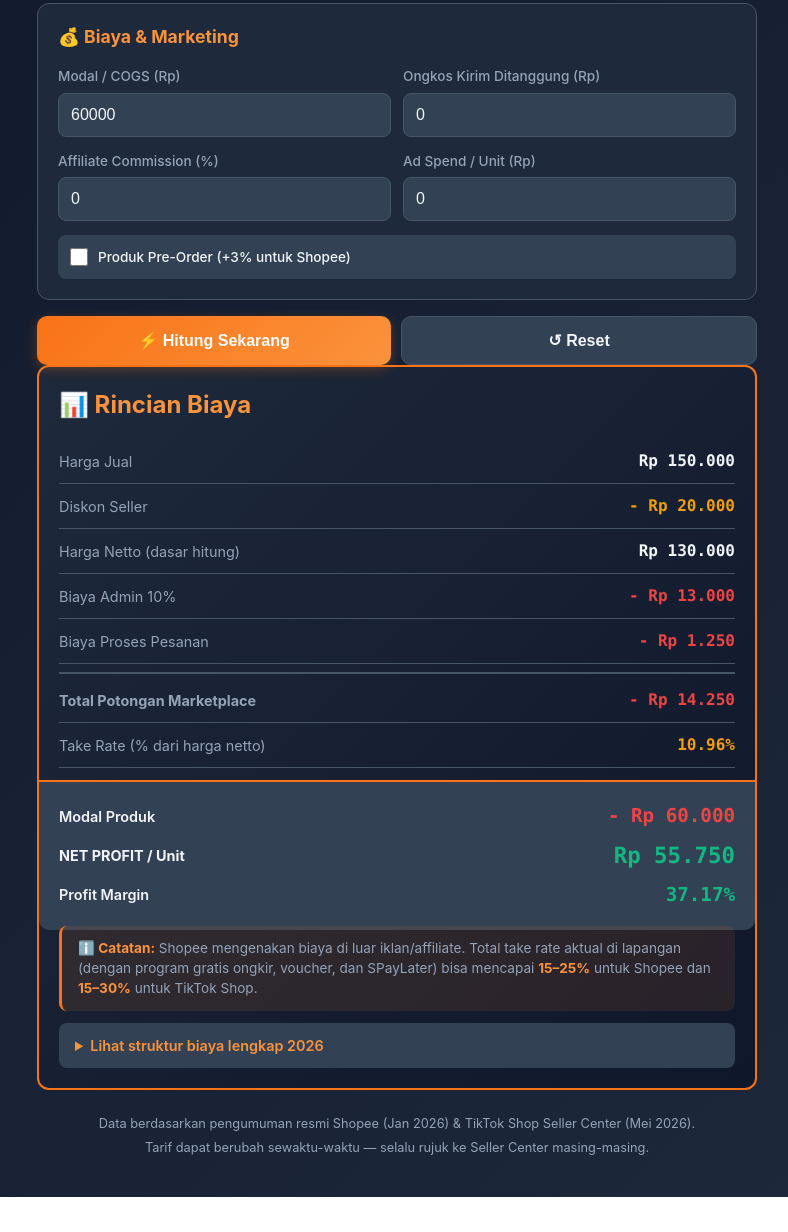
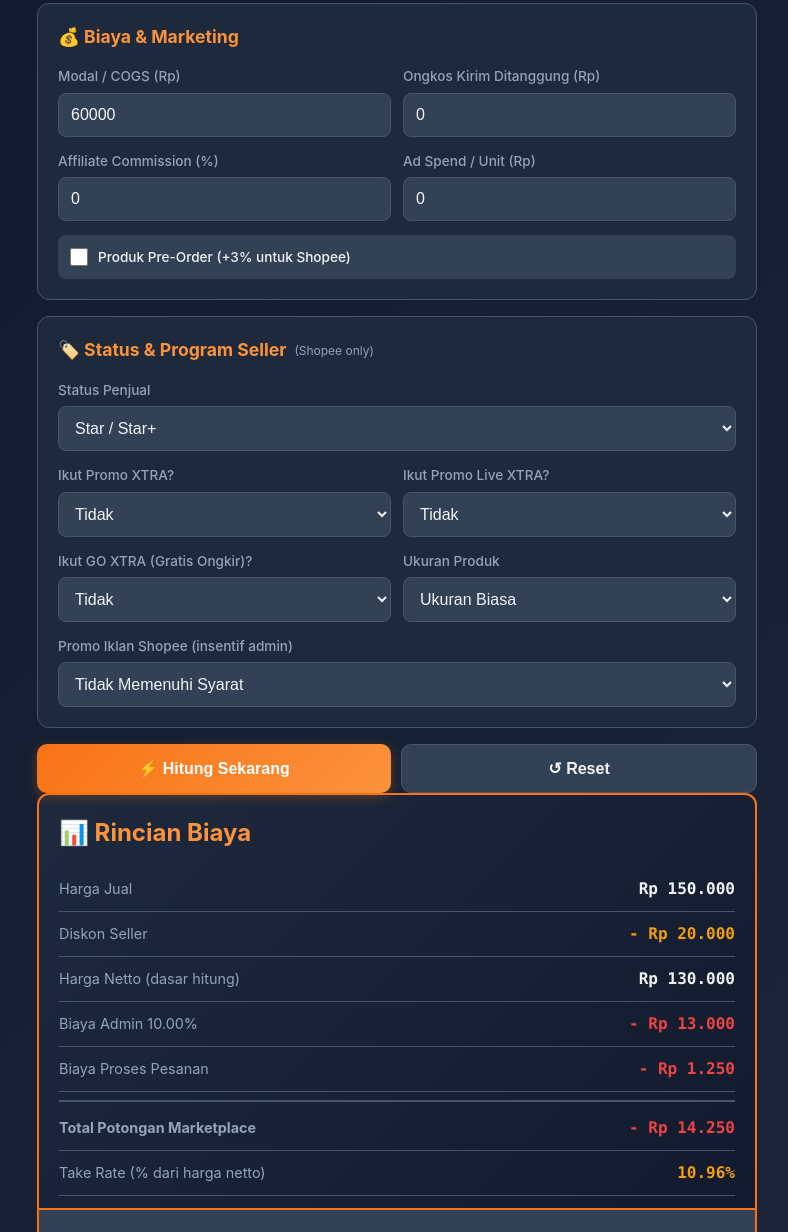
Before and after one commit to arkydarmalik-coder/marketplace-calculator-pondok, a plain HTML site: page index.html in a window 1280 px wide. Shown: the part 480-1712 px from the top of the page, without its empty margins (243-1031 px from the left). Before the commit the page ends 1677 px from the top, so only its background shows below. Drawn offline with Linux system fonts and the light colour scheme.

Commit message:
feat: add 6 Shopee seller fields (Status, XTRA, Live XTRA, GO XTRA, Ukuran, Iklan) with conditional fee logic

```diff
--- a/index.html
+++ b/index.html
@@ -304,6 +304,62 @@
     </div>
   </div>
 
+  <!-- Shopee-only: Status & Program Seller -->
+  <div class="card" id="cardStatus">
+    <h2>🏷️ Status & Program Seller <span style="font-size:0.75rem; color:var(--muted); font-weight:400;">(Shopee only)</span></h2>
+
+    <div class="form-group">
+      <label>Status Penjual</label>
+      <select id="statusPenjual">
+        <option value="non-star">Non-Star</option>
+        <option value="star" selected>Star / Star+</option>
+        <option value="mall">Shopee Mall</option>
+      </select>
+    </div>
+
+    <div class="form-row">
+      <div class="form-group">
+        <label>Ikut Promo XTRA?</label>
+        <select id="promoXtra">
+          <option value="tidak" selected>Tidak</option>
+          <option value="ya">Ya (+4%)</option>
+        </select>
+      </div>
+      <div class="form-group">
+        <label>Ikut Promo Live XTRA?</label>
+        <select id="promoLive">
+          <option value="tidak" selected>Tidak</option>
+          <option value="ya">Ya (free dgn Promo XTRA)</option>
+        </select>
+      </div>
+    </div>
+
+    <div class="form-row">
+      <div class="form-group">
+        <label>Ikut GO XTRA (Gratis Ongkir)?</label>
+        <select id="promoGo">
+          <option value="tidak" selected>Tidak</option>
+          <option value="ya">Ya (+4%)</option>
+        </select>
+      </div>
+      <div class="form-group">
+        <label>Ukuran Produk</label>
+        <select id="ukuranProduk">
+          <option value="biasa" selected>Ukuran Biasa</option>
+          <option value="besar">Ukuran Besar (+Rp 5.000)</option>
+        </select>
+      </div>
+    </div>
+
+    <div class="form-group">
+      <label>Promo Iklan Shopee (insentif admin)</label>
+      <select id="promoIklan">
+        <option value="tidak" selected>Tidak Memenuhi Syarat</option>
+        <option value="ya">Memenuhi Syarat (−1% admin)</option>
+      </select>
+    </div>
+  </div>
+
   <!-- Action Buttons -->
   <div class="actions">
     <button type="button" id="btnProses" class="btn btn-primary">⚡ Hitung Sekarang</button>
@@ -350,6 +406,22 @@
     <div class="row" id="rowOngkir" style="display:none">
       <span class="label">Ongkos Kirim Ditanggung</span>
       <span class="value danger" id="rOngkir">- Rp 0</span>
+    </div>
+    <div class="row" id="rowPromoXtra" style="display:none">
+      <span class="label">Biaya Layanan Promo XTRA <span id="lblXtra">4%</span></span>
+      <span class="value danger" id="rPromoXtra">- Rp 0</span>
+    </div>
+    <div class="row" id="rowPromoGo" style="display:none">
+      <span class="label">Biaya Layanan GO XTRA (Gratis Ongkir) <span id="lblGo">4%</span></span>
+      <span class="value danger" id="rPromoGo">- Rp 0</span>
+    </div>
+    <div class="row" id="rowUkuran" style="display:none">
+      <span class="label">Tambahan Ukuran Besar (Shipping)</span>
+      <span class="value danger" id="rUkuran">- Rp 0</span>
+    </div>
+    <div class="row" id="rowIklan" style="display:none">
+      <span class="label">Insentif Iklan Shopee (−1% admin)</span>
+      <span class="value success" id="rIklan">+ Rp 0</span>
     </div>
 
     <div class="row" style="border-top: 2px solid var(--border); margin-top: 8px; padding-top: 14px;">
@@ -467,6 +539,9 @@
         loadKategori();
         document.getElementById("mpNote").textContent = MARKETPLACE[currentMP].nama;
         document.getElementById("feeDetails").innerHTML = MARKETPLACE[currentMP].details;
+        // Show/hide Shopee-only card
+        const cardStatus = document.getElementById("cardStatus");
+        if (cardStatus) cardStatus.style.display = (currentMP === "shopee") ? "block" : "none";
         hitung();
       });
     });
@@ -497,7 +572,8 @@
     document.getElementById("btnReset").addEventListener("click", reset);
 
     // Enter key in any input triggers hitung
-    ["hargaJual", "diskon", "modal", "ongkir", "affiliate", "ads", "kategori"].forEach(id => {
+    ["hargaJual", "diskon", "modal", "ongkir", "affiliate", "ads", "kategori",
+     "statusPenjual", "promoXtra", "promoLive", "promoGo", "ukuranProduk", "promoIklan"].forEach(id => {
       const el = document.getElementById(id);
       el.addEventListener("keydown", e => { if (e.key === "Enter") document.getElementById("btnProses").click(); });
     });
@@ -517,6 +593,9 @@
     Object.entries(defaults).forEach(([id, val]) => { document.getElementById(id).value = val; });
     document.getElementById("preorder").checked = false;
     document.getElementById("kategori").selectedIndex = 0;
+    // Reset Shopee-only fields to default
+    const sDefaults = { statusPenjual: "star", promoXtra: "tidak", promoLive: "tidak", promoGo: "tidak", ukuranProduk: "biasa", promoIklan: "tidak" };
+    Object.entries(sDefaults).forEach(([id, val]) => { const el = document.getElementById(id); if (el) el.value = val; });
     hitung();
     document.getElementById("hargaJual").focus();
   }
@@ -541,6 +620,8 @@
   // === HITUNG ===
   function hitung() {
     const mp = MARKETPLACE[currentMP];
+    const isShopee = currentMP === "shopee";
+
     const hargaJual = parseFloat(document.getElementById("hargaJual").value) || 0;
     const diskon = parseFloat(document.getElementById("diskon").value) || 0;
     const modal = parseFloat(document.getElementById("modal").value) || 0;
@@ -548,14 +629,48 @@
     const affiliate = parseFloat(document.getElementById("affiliate").value) || 0;
     const ads = parseFloat(document.getElementById("ads").value) || 0;
     const preorder = document.getElementById("preorder").checked;
-    const adminRate = getSelectedRate();
+    let adminRate = getSelectedRate();
+
+    // === Shopee-only: status & program adjustments ===
+    let statusAdj = 0;
+    let biayaPromoXtra = 0;
+    let biayaPromoGo = 0;
+    let biayaUkuran = 0;
+    let insentifIklan = 0;
+
+    if (isShopee) {
+      // Status adjustment (per 2026: Star/Star+ dan Mall bisa beda rate)
+      const statusVal = document.getElementById("statusPenjual").value;
+      if (statusVal === "non-star") statusAdj = -0.25; // Non-Star biasanya sedikit lebih rendah
+      else if (statusVal === "star") statusAdj = 0;     // Star baseline
+      else if (statusVal === "mall") statusAdj = 0.5;   // Mall biasanya premium tier
+
+      adminRate = Math.max(0, adminRate + statusAdj);
+
+      // Promo XTRA: 4% service fee
+      const xtra = document.getElementById("promoXtra").value;
+      if (xtra === "ya") biayaPromoXtra = (hargaJual - diskon) * 0.04;
+
+      // GO XTRA: 4% free shipping subsidy
+      const go = document.getElementById("promoGo").value;
+      if (go === "ya") biayaPromoGo = (hargaJual - diskon) * 0.04;
+
+      // Ukuran Besar: fixed Rp 5.000 shipping
+      const ukuran = document.getElementById("ukuranProduk").value;
+      if (ukuran === "besar") biayaUkuran = 5000;
+
+      // Iklan insentif: -1% admin fee
+      const iklan = document.getElementById("promoIklan").value;
+      if (iklan === "ya") insentifIklan = (hargaJual - diskon) * 0.01;
+    }
 
     const netto = Math.max(0, hargaJual - diskon);
     const biayaAdmin = netto * (adminRate / 100);
     const biayaProses = mp.feeProses;
     const biayaPreorder = (preorder && mp.preorderRate > 0) ? netto * (mp.preorderRate / 100) : 0;
     const biayaAffiliate = netto * (affiliate / 100);
-    const totalPotong = biayaAdmin + biayaProses + biayaPreorder + biayaAffiliate + ads + ongkir;
+    const totalPotong = biayaAdmin + biayaProses + biayaPreorder + biayaAffiliate + ads + ongkir
+                       + biayaPromoXtra + biayaPromoGo + biayaUkuran - insentifIklan;
     const takeRate = netto > 0 ? (totalPotong / netto) * 100 : 0;
     const netProfit = netto - totalPotong - modal;
     const margin = hargaJual > 0 ? (netProfit / hargaJual) * 100 : 0;
@@ -565,7 +680,7 @@
     document.getElementById("rDiskon").textContent = "- " + rp(diskon);
     document.getElementById("rNetto").textContent = rp(netto);
 
-    document.getElementById("lblAdmin").textContent = adminRate + "%";
+    document.getElementById("lblAdmin").textContent = adminRate.toFixed(2) + "%";
     document.getElementById("rAdmin").textContent = "- " + rp(biayaAdmin);
     document.getElementById("rProses").textContent = "- " + rp(biayaProses);
 
@@ -594,6 +709,17 @@
       document.getElementById("rOngkir").textContent = "- " + rp(ongkir);
     } else rowOngkir.style.display = "none";
 
+    // Shopee-only rows
+    const show = (id, on) => { const el = document.getElementById(id); if (el) el.style.display = on ? "flex" : "none"; };
+    show("rowPromoXtra", isShopee && biayaPromoXtra > 0);
+    if (biayaPromoXtra > 0) document.getElementById("rPromoXtra").textContent = "- " + rp(biayaPromoXtra);
+    show("rowPromoGo", isShopee && biayaPromoGo > 0);
+    if (biayaPromoGo > 0) document.getElementById("rPromoGo").textContent = "- " + rp(biayaPromoGo);
+    show("rowUkuran", isShopee && biayaUkuran > 0);
+    if (biayaUkuran > 0) document.getElementById("rUkuran").textContent = "- " + rp(biayaUkuran);
+    show("rowIklan", isShopee && insentifIklan > 0);
+    if (insentifIklan > 0) document.getElementById("rIklan").textContent = "+ " + rp(insentifIklan);
+
     document.getElementById("rTotalPotong").innerHTML = "<strong>- " + rp(totalPotong) + "</strong>";
     document.getElementById("rTakeRate").textContent = pct(takeRate);
     document.getElementById("rModal").textContent = "- " + rp(modal);
```
